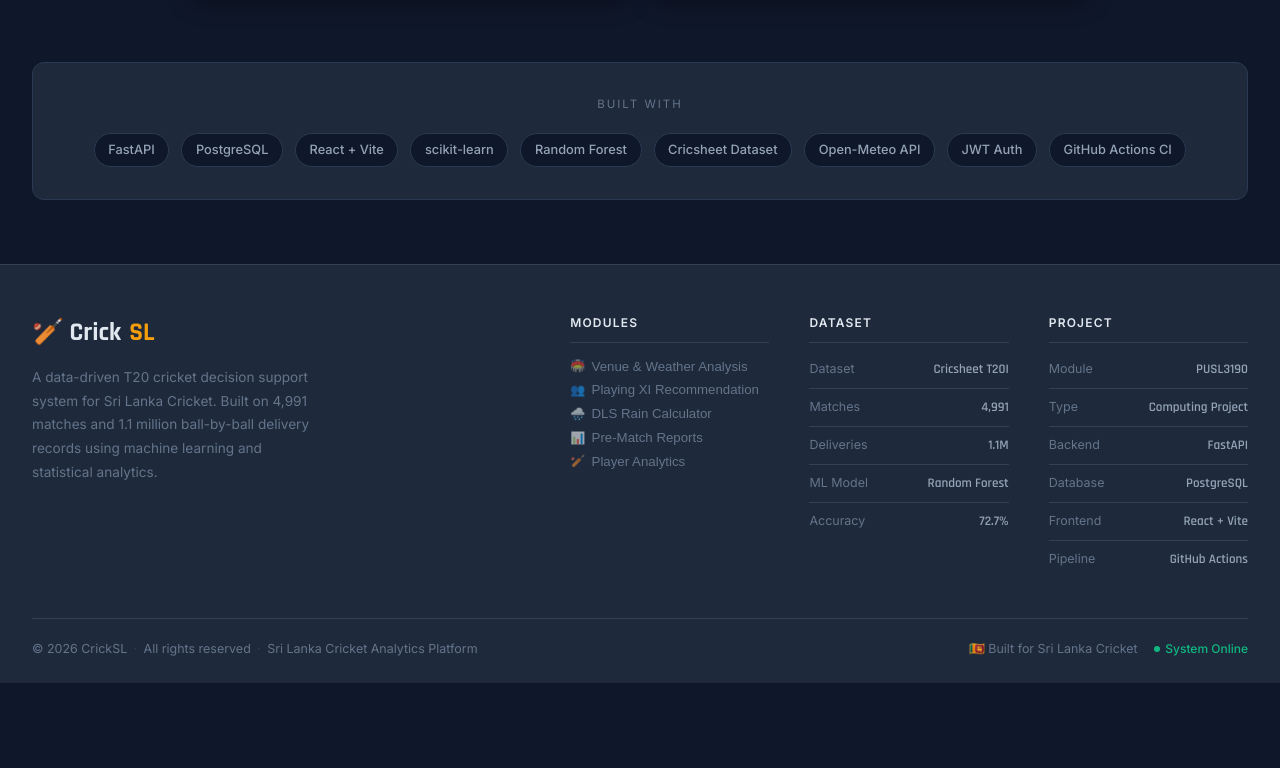
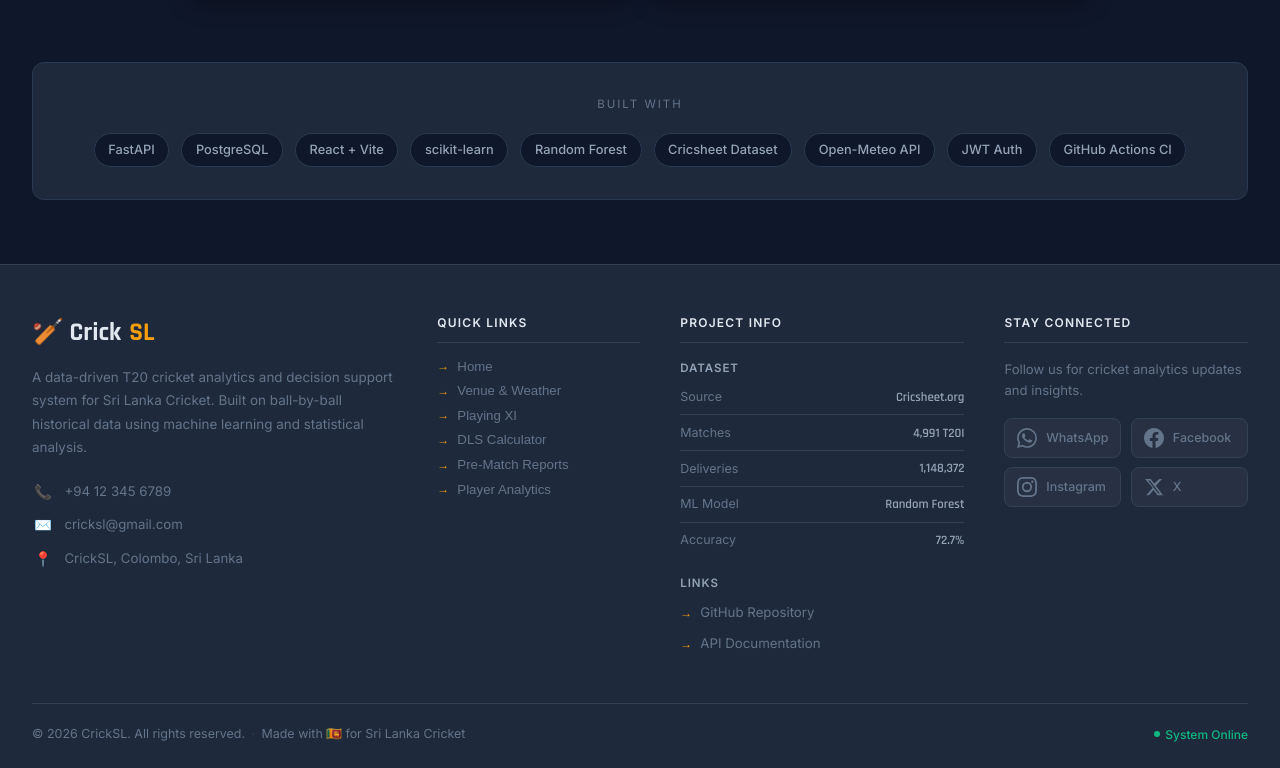
Before and after one commit to Binath-S-Banula/CrickSL-Final-Year-project, a React (Vite) app in the folder frontend/: page / in a window 1280 px wide. Shown: the part 1503-2271 px from the top of the page. Before the commit the page ends 2186 px from the top, so only its background shows below. Built offline with nearby package versions, Linux system fonts and the light colour scheme; sample sign-in values are in the browser's storage.

Commit message:
changed footer

```diff
--- a/frontend/src/components/Footer.css
+++ b/frontend/src/components/Footer.css
@@ -17,7 +17,7 @@
 
 .footer-grid {
   display: grid;
-  grid-template-columns: 2.5fr 1fr 1fr 1fr;
+  grid-template-columns: 1.8fr 1fr 1.4fr 1.2fr;
   gap: 2.5rem;
   margin-bottom: 2.5rem;
 }
@@ -41,30 +41,37 @@
 
 .footer-brand-desc {
   color: var(--text-muted);
-  font-size: 0.85rem;
+  font-size: 0.84rem;
   line-height: 1.75;
-  max-width: 280px;
   margin-bottom: 1.25rem;
 }
 
-.footer-badges {
+/* ── Contact list ── */
+
+.footer-contact-list {
   display: flex;
-  flex-wrap: wrap;
-  gap: 0.5rem;
+  flex-direction: column;
+  gap: 0.65rem;
 }
 
-.footer-tech-badge {
-  padding: 0.25rem 0.7rem;
-  background: transparent;
-  border: 1px solid var(--border-color);
-  border-radius: 20px;
-  font-size: 0.72rem;
+.footer-contact-item {
+  display: flex;
+  align-items: center;
+  gap: 0.65rem;
+  font-size: 0.83rem;
   color: var(--text-muted);
-  font-weight: 500;
-  letter-spacing: 0.02em;
 }
 
-/* ── Column Headers ──────────────────────────────────────────────────── */
+.footer-contact-icon {
+  font-size: 0.9rem;
+  flex-shrink: 0;
+  width: 22px;
+  text-align: center;
+}
+
+/* ── Generic column ── */
+
+.footer-col {}
 
 .footer-col-title {
   font-size: 0.75rem;
@@ -77,15 +84,21 @@
   border-bottom: 1px solid var(--border-color);
 }
 
-/* ── Links / Items ───────────────────────────────────────────────────── */
+/* ── Quick Links ── */
+
+.footer-arrow {
+  color: #f59e0b;
+  font-size: 0.75rem;
+  flex-shrink: 0;
+}
 
 .footer-link {
   display: flex;
   align-items: center;
-  gap: 0.4rem;
+  gap: 0.5rem;
   color: var(--text-muted);
   font-size: 0.83rem;
-  margin-bottom: 0.55rem;
+  margin-bottom: 0.6rem;
   text-decoration: none;
   cursor: pointer;
   transition: color 0.15s;
@@ -100,17 +113,30 @@
   color: #f59e0b;
 }
 
-.footer-link-icon {
-  font-size: 0.75rem;
-  opacity: 0.6;
+.footer-link-external {
+  text-decoration: none;
+  color: var(--text-muted);
+}
+
+/* ── Project Info ── */
+
+.footer-info-section {}
+
+.footer-info-sub {
+  font-size: 0.72rem;
+  font-weight: 600;
+  color: var(--text-secondary);
+  text-transform: uppercase;
+  letter-spacing: 0.08em;
+  margin-bottom: 0.6rem;
 }
 
 .footer-stat-row {
   display: flex;
   justify-content: space-between;
   align-items: center;
-  margin-bottom: 0.5rem;
-  padding-bottom: 0.5rem;
+  margin-bottom: 0.45rem;
+  padding-bottom: 0.45rem;
   border-bottom: 1px solid var(--border-color);
 }
 
@@ -125,10 +151,52 @@
 }
 
 .footer-stat-value {
-  font-size: 0.82rem;
+  font-size: 0.8rem;
   font-weight: 600;
   color: var(--text-secondary);
   font-family: 'Rajdhani', sans-serif;
+}
+
+/* ── Social Media ── */
+
+.footer-social-desc {
+  font-size: 0.82rem;
+  color: var(--text-muted);
+  line-height: 1.6;
+  margin-bottom: 1.1rem;
+}
+
+.footer-social-grid {
+  display: grid;
+  grid-template-columns: 1fr 1fr;
+  gap: 0.6rem;
+}
+
+.footer-social-btn {
+  display: flex;
+  align-items: center;
+  gap: 0.55rem;
+  padding: 0.55rem 0.75rem;
+  border-radius: 8px;
+  background: rgba(255,255,255,0.04);
+  border: 1px solid var(--border-color);
+  color: var(--text-muted);
+  text-decoration: none;
+  font-size: 0.78rem;
+  cursor: pointer;
+  transition: all 0.2s;
+}
+
+.footer-social-btn:hover {
+  background: rgba(255,255,255,0.09);
+  color: var(--social-color, #f59e0b);
+  border-color: var(--social-color, #f59e0b);
+  transform: translateY(-1px);
+}
+
+.footer-social-label {
+  font-size: 0.78rem;
+  font-weight: 500;
 }
 
 /* ── Divider ─────────────────────────────────────────────────────────── */
@@ -167,14 +235,6 @@
   gap: 1rem;
 }
 
-.footer-flag {
-  display: flex;
-  align-items: center;
-  gap: 0.35rem;
-  font-size: 0.78rem;
-  color: var(--text-muted);
-}
-
 .footer-status {
   display: flex;
   align-items: center;
@@ -194,12 +254,12 @@
 
 @keyframes pulse-dot {
   0%, 100% { opacity: 1; }
-  50% { opacity: 0.4; }
+  50%       { opacity: 0.4; }
 }
 
 /* ── Responsive ──────────────────────────────────────────────────────── */
 
-@media (max-width: 900px) {
+@media (max-width: 1100px) {
   .footer-grid {
     grid-template-columns: 1fr 1fr;
     gap: 2rem;
--- a/frontend/src/components/Footer.jsx
+++ b/frontend/src/components/Footer.jsx
@@ -1,85 +1,164 @@
-import { useNavigate } from "react-router-dom";
-import "./Footer.css";
+import { useNavigate } from 'react-router-dom'
+import './Footer.css'
 
-const MODULES = [
-  { icon: "🏟️", label: "Venue & Weather Analysis", path: "/venue-weather" },
-  { icon: "👥", label: "Playing XI Recommendation", path: "/playing-xi" },
-  { icon: "🌧️", label: "DLS Rain Calculator", path: "/dls" },
-  { icon: "📊", label: "Pre-Match Reports", path: "/reports" },
-  { icon: "🏏", label: "Player Analytics", path: "/players" },
-];
+const QUICK_LINKS = [
+  { label: 'Home',                  path: '/' },
+  { label: 'Venue & Weather',       path: '/venue-weather' },
+  { label: 'Playing XI',            path: '/playing-xi' },
+  { label: 'DLS Calculator',        path: '/dls' },
+  { label: 'Pre-Match Reports',     path: '/reports' },
+  { label: 'Player Analytics',      path: '/players' },
+]
 
-const SYSTEM_STATS = [
-  { label: "Dataset", value: "Cricsheet T20I" },
-  { label: "Matches", value: "4,991" },
-  { label: "Deliveries", value: "1.1M" },
-  { label: "ML Model", value: "Random Forest" },
-  { label: "Accuracy", value: "72.7%" },
-];
+const SOCIAL = [
+  {
+    name: 'WhatsApp',
+    url: 'https://wa.me/',
+    icon: (
+      <svg viewBox="0 0 24 24" width="20" height="20" fill="currentColor">
+        <path d="M17.472 14.382c-.297-.149-1.758-.867-2.03-.967-.273-.099-.471-.148-.67.15-.197.297-.767.966-.94 1.164-.173.199-.347.223-.644.075-.297-.15-1.255-.463-2.39-1.475-.883-.788-1.48-1.761-1.653-2.059-.173-.297-.018-.458.13-.606.134-.133.298-.347.446-.52.149-.174.198-.298.298-.497.099-.198.05-.371-.025-.52-.075-.149-.669-1.612-.916-2.207-.242-.579-.487-.5-.669-.51-.173-.008-.371-.01-.57-.01-.198 0-.52.074-.792.372-.272.297-1.04 1.016-1.04 2.479 0 1.462 1.065 2.875 1.213 3.074.149.198 2.096 3.2 5.077 4.487.709.306 1.262.489 1.694.625.712.227 1.36.195 1.871.118.571-.085 1.758-.719 2.006-1.413.248-.694.248-1.289.173-1.413-.074-.124-.272-.198-.57-.347m-5.421 7.403h-.004a9.87 9.87 0 01-5.031-1.378l-.361-.214-3.741.982.998-3.648-.235-.374a9.86 9.86 0 01-1.51-5.26c.001-5.45 4.436-9.884 9.888-9.884 2.64 0 5.122 1.03 6.988 2.898a9.825 9.825 0 012.893 6.994c-.003 5.45-4.437 9.884-9.885 9.884m8.413-18.297A11.815 11.815 0 0012.05 0C5.495 0 .16 5.335.157 11.892c0 2.096.547 4.142 1.588 5.945L.057 24l6.305-1.654a11.882 11.882 0 005.683 1.448h.005c6.554 0 11.89-5.335 11.893-11.893a11.821 11.821 0 00-3.48-8.413z"/>
+      </svg>
+    ),
+    color: '#25D366',
+  },
+  {
+    name: 'Facebook',
+    url: 'https://facebook.com',
+    icon: (
+      <svg viewBox="0 0 24 24" width="20" height="20" fill="currentColor">
+        <path d="M24 12.073c0-6.627-5.373-12-12-12s-12 5.373-12 12c0 5.99 4.388 10.954 10.125 11.854v-8.385H7.078v-3.47h3.047V9.43c0-3.007 1.792-4.669 4.533-4.669 1.312 0 2.686.235 2.686.235v2.953H15.83c-1.491 0-1.956.925-1.956 1.874v2.25h3.328l-.532 3.47h-2.796v8.385C19.612 23.027 24 18.062 24 12.073z"/>
+      </svg>
+    ),
+    color: '#1877F2',
+  },
+  {
+    name: 'Instagram',
+    url: 'https://instagram.com',
+    icon: (
+      <svg viewBox="0 0 24 24" width="20" height="20" fill="currentColor">
+        <path d="M12 2.163c3.204 0 3.584.012 4.85.07 3.252.148 4.771 1.691 4.919 4.919.058 1.265.069 1.645.069 4.849 0 3.205-.012 3.584-.069 4.849-.149 3.225-1.664 4.771-4.919 4.919-1.266.058-1.644.07-4.85.07-3.204 0-3.584-.012-4.849-.07-3.26-.149-4.771-1.699-4.919-4.92-.058-1.265-.07-1.644-.07-4.849 0-3.204.013-3.583.07-4.849.149-3.227 1.664-4.771 4.919-4.919 1.266-.057 1.645-.069 4.849-.069zM12 0C8.741 0 8.333.014 7.053.072 2.695.272.273 2.69.073 7.052.014 8.333 0 8.741 0 12c0 3.259.014 3.668.072 4.948.2 4.358 2.618 6.78 6.98 6.98C8.333 23.986 8.741 24 12 24c3.259 0 3.668-.014 4.948-.072 4.354-.2 6.782-2.618 6.979-6.98.059-1.28.073-1.689.073-4.948 0-3.259-.014-3.667-.072-4.947-.196-4.354-2.617-6.78-6.979-6.98C15.668.014 15.259 0 12 0zm0 5.838a6.162 6.162 0 100 12.324 6.162 6.162 0 000-12.324zM12 16a4 4 0 110-8 4 4 0 010 8zm6.406-11.845a1.44 1.44 0 100 2.881 1.44 1.44 0 000-2.881z"/>
+      </svg>
+    ),
+    color: '#E4405F',
+  },
+  {
+    name: 'X',
+    url: 'https://x.com',
+    icon: (
+      <svg viewBox="0 0 24 24" width="20" height="20" fill="currentColor">
+        <path d="M18.244 2.25h3.308l-7.227 8.26 8.502 11.24H16.17l-4.714-6.231-5.401 6.231H2.744l7.73-8.835L1.254 2.25H8.08l4.259 5.631 5.905-5.631zm-1.161 17.52h1.833L7.084 4.126H5.117z"/>
+      </svg>
+    ),
+    color: '#000000',
+  },
+]
 
 export default function Footer() {
-  const navigate = useNavigate();
+  const navigate = useNavigate()
 
   return (
     <footer className="footer">
       <div className="footer-inner">
+
         {/* ── Top Grid ──────────────────────────────────────── */}
         <div className="footer-grid">
-          {/* Brand */}
-          <div>
+
+          {/* Column 1 — Brand + contact */}
+          <div className="footer-col-brand">
             <div className="footer-brand-logo">
               🏏 Crick<span className="accent">SL</span>
             </div>
             <p className="footer-brand-desc">
-              A data-driven T20 cricket decision support system for Sri Lanka
-              Cricket. Built on 4,991 matches and 1.1 million ball-by-ball
-              delivery records using machine learning and statistical analytics.
+              A data-driven T20 cricket analytics and decision support system
+              for Sri Lanka Cricket. Built on ball-by-ball historical data using
+              machine learning and statistical analysis.
             </p>
+            <div className="footer-contact-list">
+              <div className="footer-contact-item">
+                <span className="footer-contact-icon">📞</span>
+                <span>+94 12 345 6789</span>
+              </div>
+              <div className="footer-contact-item">
+                <span className="footer-contact-icon">✉️</span>
+                <span>cricksl@gmail.com</span>
+              </div>
+              <div className="footer-contact-item">
+                <span className="footer-contact-icon">📍</span>
+                <span>CrickSL, Colombo, Sri Lanka</span>
+              </div>
+            </div>
           </div>
 
-          {/* Modules */}
-          <div>
-            <div className="footer-col-title">Modules</div>
-            {MODULES.map((m) => (
-              <button
-                key={m.path}
-                className="footer-link"
-                onClick={() => navigate(m.path)}
-              >
-                <span className="footer-link-icon">{m.icon}</span>
+          {/* Column 2 — Quick Links */}
+          <div className="footer-col">
+            <div className="footer-col-title">Quick Links</div>
+            {QUICK_LINKS.map(m => (
+              <button key={m.path} className="footer-link" onClick={() => navigate(m.path)}>
+                <span className="footer-arrow">→</span>
                 {m.label}
               </button>
             ))}
           </div>
 
-          {/* Dataset Info */}
-          <div>
-            <div className="footer-col-title">Dataset</div>
-            {SYSTEM_STATS.map((s) => (
-              <div key={s.label} className="footer-stat-row">
-                <span className="footer-stat-label">{s.label}</span>
-                <span className="footer-stat-value">{s.value}</span>
-              </div>
-            ))}
+          {/* Column 3 — Project Info */}
+          <div className="footer-col">
+            <div className="footer-col-title">Project Info</div>
+            <div className="footer-info-section">
+              <div className="footer-info-sub">Dataset</div>
+              {[
+                ['Source',     'Cricsheet.org'],
+                ['Matches',    '4,991 T20I'],
+                ['Deliveries', '1,148,372'],
+                ['ML Model',   'Random Forest'],
+                ['Accuracy',   '72.7%'],
+              ].map(([k, v]) => (
+                <div key={k} className="footer-stat-row">
+                  <span className="footer-stat-label">{k}</span>
+                  <span className="footer-stat-value">{v}</span>
+                </div>
+              ))}
+            </div>
+            <div className="footer-info-section" style={{ marginTop: '1rem' }}>
+              <div className="footer-info-sub">Links</div>
+              <a
+                href="https://github.com/Binath-S-Banula/CrickSL-Final-Year-project"
+                target="_blank" rel="noreferrer"
+                className="footer-link footer-link-external">
+                <span className="footer-arrow">→</span>GitHub Repository
+              </a>
+              <a
+                href="http://localhost:8000/docs"
+                target="_blank" rel="noreferrer"
+                className="footer-link footer-link-external">
+                <span className="footer-arrow">→</span>API Documentation
+              </a>
+            </div>
           </div>
 
-          {/* Project Info */}
-          <div>
-            <div className="footer-col-title">Project</div>
-            {[
-              { label: "Module", value: "PUSL3190" },
-              { label: "Type", value: "Computing Project" },
-              { label: "Backend", value: "FastAPI" },
-              { label: "Database", value: "PostgreSQL" },
-              { label: "Frontend", value: "React + Vite" },
-              { label: "Pipeline", value: "GitHub Actions" },
-            ].map((s) => (
-              <div key={s.label} className="footer-stat-row">
-                <span className="footer-stat-label">{s.label}</span>
-                <span className="footer-stat-value">{s.value}</span>
-              </div>
-            ))}
+          {/* Column 4 — Stay Connected (social icons) */}
+          <div className="footer-col">
+            <div className="footer-col-title">Stay Connected</div>
+            <p className="footer-social-desc">
+              Follow us for cricket analytics updates and insights.
+            </p>
+            <div className="footer-social-grid">
+              {SOCIAL.map(s => (
+                <a
+                  key={s.name}
+                  href={s.url}
+                  target="_blank"
+                  rel="noreferrer"
+                  className="footer-social-btn"
+                  title={s.name}
+                  style={{ '--social-color': s.color }}
+                >
+                  {s.icon}
+                  <span className="footer-social-label">{s.name}</span>
+                </a>
+              ))}
+            </div>
           </div>
+
         </div>
 
         {/* ── Divider ───────────────────────────────────────── */}
@@ -88,22 +167,19 @@
         {/* ── Bottom Bar ────────────────────────────────────── */}
         <div className="footer-bottom">
           <div className="footer-copy">
-            <span>© {new Date().getFullYear()} CrickSL</span>
+            <span>© {new Date().getFullYear()} CrickSL. All rights reserved.</span>
             <span className="dot">·</span>
-            <span>All rights reserved</span>
-            <span className="dot">·</span>
-            <span>Sri Lanka Cricket Analytics Platform</span>
+            <span>Made with 🇱🇰 for Sri Lanka Cricket</span>
           </div>
-
           <div className="footer-right">
-            <div className="footer-flag">🇱🇰 Built for Sri Lanka Cricket</div>
             <div className="footer-status">
               <div className="footer-status-dot" />
               System Online
             </div>
           </div>
         </div>
+
       </div>
     </footer>
-  );
+  )
 }
```
